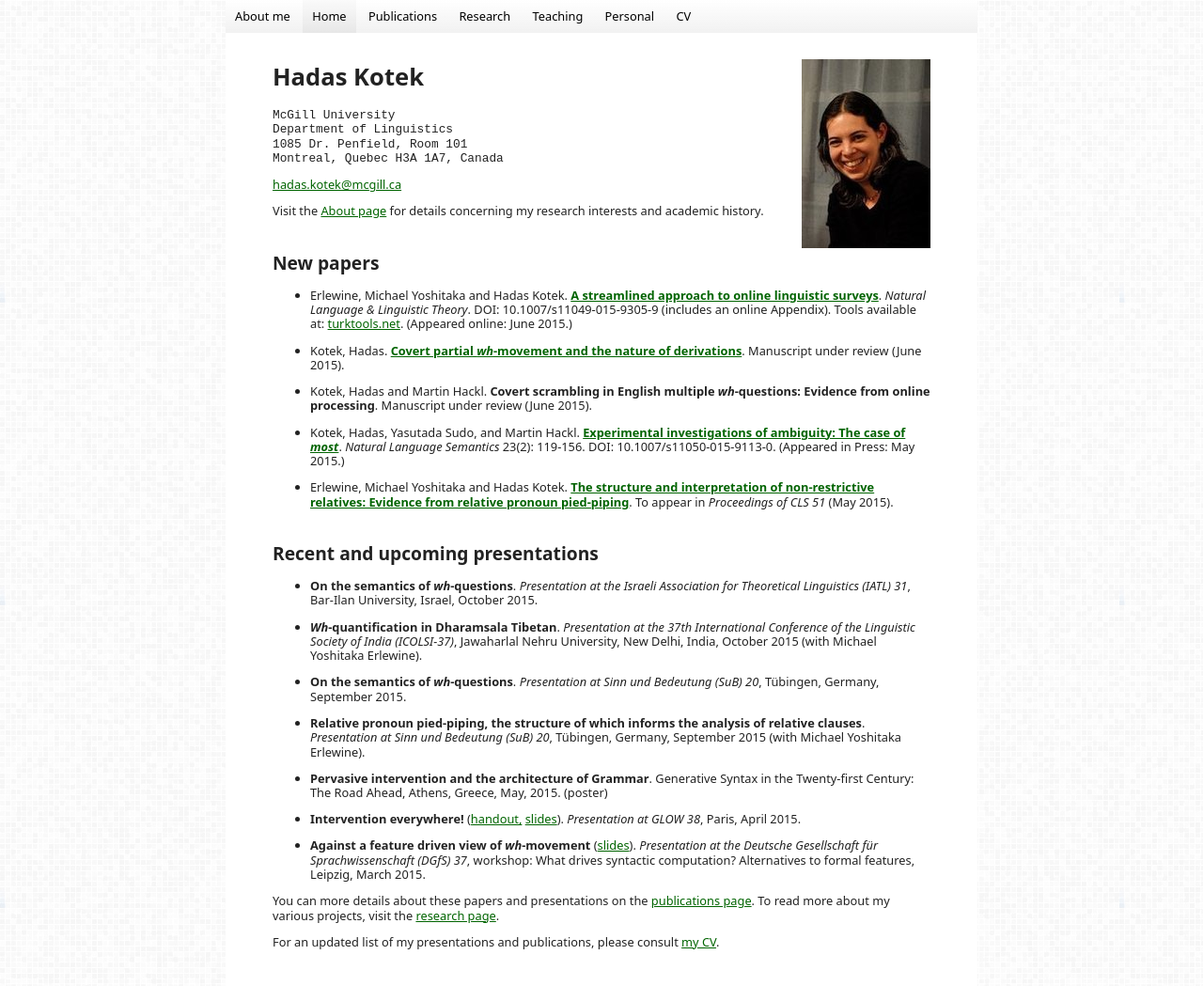
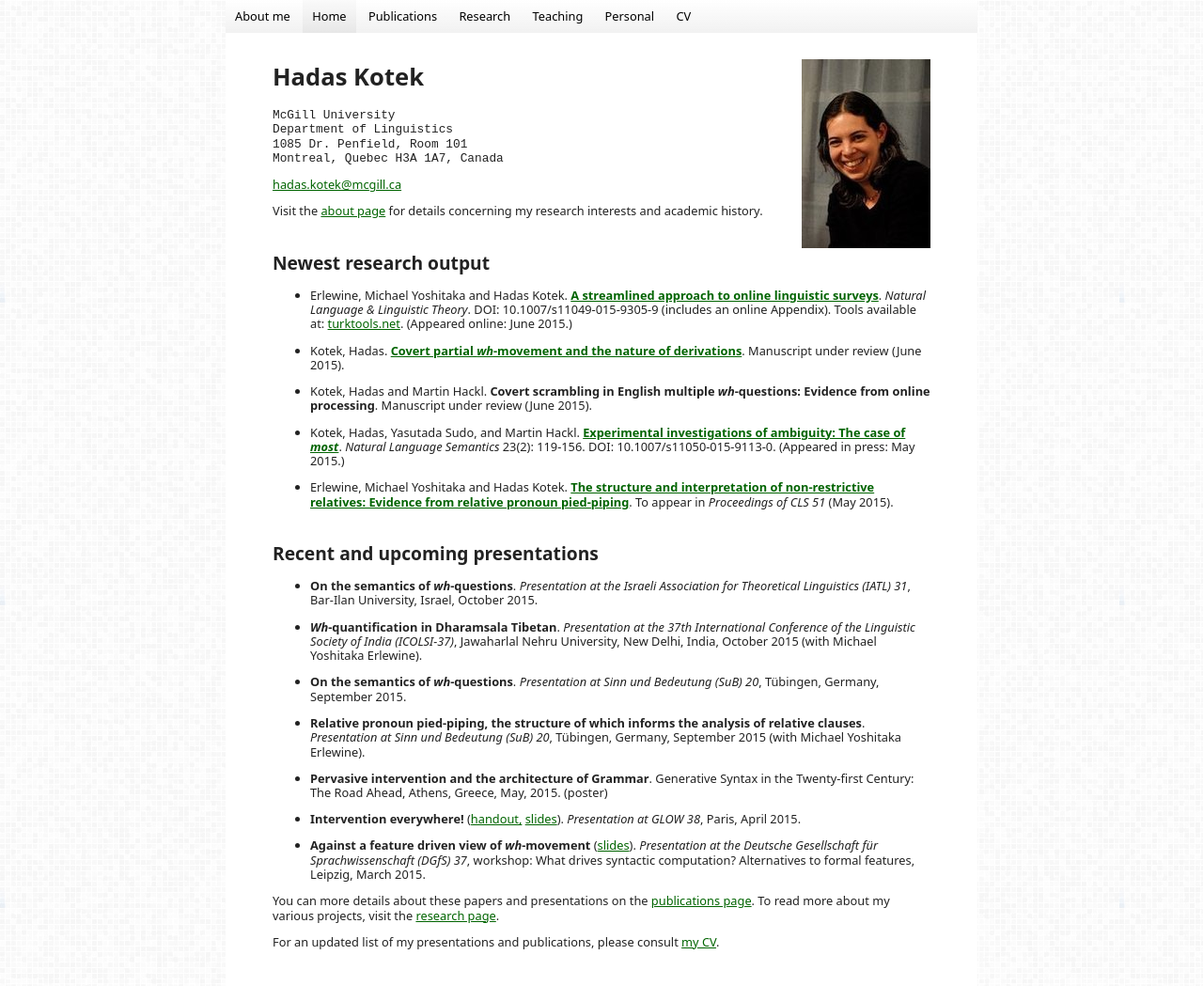
Before and after one commit to hkotek/hkotek.com, a Jekyll site: the page built from index.md, in a window 1280 px wide and 1073 px high. Shown: the top 1049 px of the window at 94% size. Built offline with Jekyll 4.4.1, drawn with Linux system fonts in a browser that asks for light colours.

Commit message:
touchups

```diff
--- a/index.md
+++ b/index.md
@@ -21,11 +21,11 @@ Hadas Kotek <span id="playbutton" onclick="document.getElementById('audio').play
 
 [hadas.kotek@mcgill.ca](mailto:hadas.kotek@mcgill.ca)
 
-Visit the [About page](www.hkotek.com/about) for details concerning my research interests and academic history.
+Visit the [about page](www.hkotek.com/about) for details concerning my research interests and academic history.
 
 
-New papers
-----------
+Newest research output
+----------------------
 
 * Erlewine, Michael Yoshitaka and Hadas Kotek. [**A streamlined approach to online linguistic surveys**](http://link.springer.com/article/10.1007/s11049-015-9305-9). *Natural Language & Linguistic Theory*. DOI: 10.1007/s11049-015-9305-9 (includes an online Appendix). Tools available at: [turktools.net](turktools.net). (Appeared online: June 2015.)
 
@@ -33,10 +33,9 @@ New papers
 
 * Kotek, Hadas and Martin Hackl. **Covert scrambling in English multiple *wh*-questions: Evidence from online processing**. Manuscript under review (June 2015).
 
-* Kotek, Hadas, Yasutada Sudo, and Martin Hackl. [**Experimental investigations of ambiguity: The case of *most***](http://semanticsarchive.net/Archive/TliOGUyM/most-final.pdf). *Natural Language Semantics* 23(2): 119-156. DOI: 10.1007/s11050-015-9113-0. (Appeared in Press: May 2015.)
+* Kotek, Hadas, Yasutada Sudo, and Martin Hackl. [**Experimental investigations of ambiguity: The case of *most***](http://semanticsarchive.net/Archive/TliOGUyM/most-final.pdf). *Natural Language Semantics* 23(2): 119-156. DOI: 10.1007/s11050-015-9113-0. (Appeared in press: May 2015.)
 
 * Erlewine, Michael Yoshitaka and Hadas Kotek. [**The structure and interpretation of non-restrictive relatives: Evidence from relative pronoun pied-piping**](Erlewine_Kotek-cls51.pdf). To appear in *Proceedings of CLS 51* (May 2015).
-
 
 
 Recent and upcoming presentations
```
